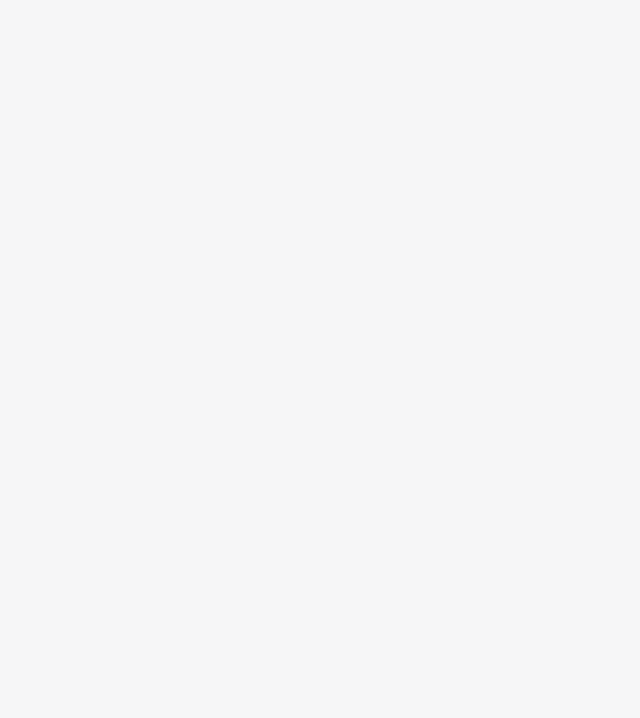
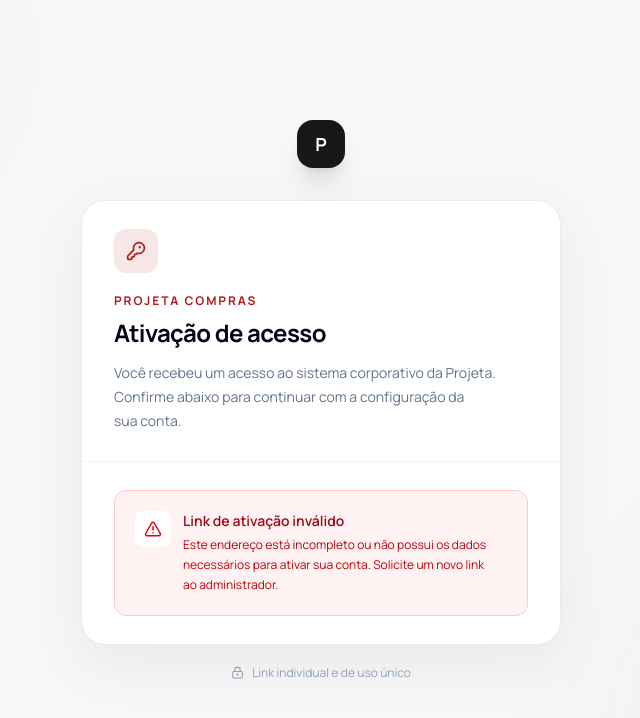
Before and after one commit to Hugoritimo/Fluxo_ComprasPROJ, a Next.js app: page /ativar-acesso in a window 1280 px wide. Before the commit this address had no page. Shown: the top 718 px of the page, without its empty margins (319-959 px from the left). Built offline with nearby package versions, Linux system fonts and the light colour scheme.

Commit message:
feat:correçãolinks

```diff
--- a/src/app/(auth)/ativar-acesso/activate-access-form.tsx
+++ b/src/app/(auth)/ativar-acesso/activate-access-form.tsx
@@ -19,14 +19,17 @@
   error: null,
 };
 
+type ActivationType =
+  | "invite"
+  | "magiclink"
+  | "email";
+
 export default function ActivateAccessForm({
   tokenHash,
   type,
 }: {
   tokenHash: string;
-  type:
-    | "invite"
-    | "magiclink";
+  type: ActivationType;
 }) {
   const [
     state,
--- a/src/app/(auth)/ativar-acesso/page.tsx
+++ b/src/app/(auth)/ativar-acesso/page.tsx
@@ -1,14 +1,16 @@
-import {
-  redirect,
-} from "next/navigation";
-
 import {
   KeyRound,
   LockKeyhole,
   ShieldCheck,
+  TriangleAlert,
 } from "lucide-react";
 
 import ActivateAccessForm from "./activate-access-form";
+
+type ActivationType =
+  | "invite"
+  | "magiclink"
+  | "email";
 
 type PageProps = {
   searchParams: Promise<{
@@ -17,41 +19,82 @@
   }>;
 };
 
+// ============================================================
+// VALIDAR TIPO DE LINK
+// ============================================================
+
+function isValidActivationType(
+  value:
+    | string
+    | undefined
+): value is ActivationType {
+  return (
+    value === "invite" ||
+    value === "magiclink" ||
+    value === "email"
+  );
+}
+
+// ============================================================
+// PAGE
+// ============================================================
+
 export default async function ActivateAccessPage({
   searchParams,
 }: PageProps) {
   const params =
     await searchParams;
 
+  // ==========================================================
+  // TOKEN
+  // ==========================================================
+
   const tokenHash =
-    params.token_hash?.trim();
+    params.token_hash
+      ?.trim() ||
+    null;
 
-  const type =
-    params.type?.trim();
+  // ==========================================================
+  // TIPO
+  // ==========================================================
 
-  if (!tokenHash) {
-    redirect(
-      "/link-invalido"
+  const rawType =
+    params.type
+      ?.trim()
+      .toLowerCase();
+
+  const activationType:
+    ActivationType | null =
+    isValidActivationType(
+      rawType
+    )
+      ? rawType
+      : null;
+
+  // ==========================================================
+  // LINK VÁLIDO
+  // ==========================================================
+
+  const hasValidLink =
+    Boolean(
+      tokenHash &&
+      activationType
     );
-  }
-
-  if (
-    type !== "invite" &&
-    type !== "magiclink"
-  ) {
-    redirect(
-      "/link-invalido"
-    );
-  }
 
   return (
     <main className="relative flex min-h-screen items-center justify-center overflow-hidden bg-[#F7F7F8] px-6 py-12">
+      {/* ======================================================
+          FUNDO
+      ====================================================== */}
+
       <div className="pointer-events-none absolute -left-40 -top-40 h-[420px] w-[420px] rounded-full bg-[#AF1B1B]/[0.04] blur-3xl" />
 
       <div className="pointer-events-none absolute -bottom-48 -right-32 h-[480px] w-[480px] rounded-full bg-[#AF1B1B]/[0.035] blur-3xl" />
 
       <div className="relative w-full max-w-[480px]">
-        {/* MARCA */}
+        {/* ====================================================
+            MARCA
+        ==================================================== */}
 
         <div className="mb-8 flex justify-center">
           <div className="flex h-12 w-12 items-center justify-center rounded-2xl bg-[#171717] text-lg font-bold text-white shadow-xl">
@@ -59,13 +102,21 @@
           </div>
         </div>
 
-        {/* CARD */}
+        {/* ====================================================
+            CARD
+        ==================================================== */}
 
         <section className="overflow-hidden rounded-[24px] border border-slate-200/80 bg-white shadow-[0_20px_60px_rgba(0,0,0,0.06)]">
+          {/* ==================================================
+              HEADER
+          ================================================== */}
+
           <div className="border-b border-slate-100 px-7 py-7 sm:px-8">
             <div className="flex h-11 w-11 items-center justify-center rounded-xl bg-[#AF1B1B]/10 text-[#AF1B1B]">
               <KeyRound
-                size={20}
+                size={
+                  20
+                }
               />
             </div>
 
@@ -78,45 +129,100 @@
             </h1>
 
             <p className="mt-3 text-sm leading-6 text-slate-500">
-              Você recebeu um acesso ao sistema
-              corporativo da Projeta. Confirme abaixo
-              para continuar com a configuração da sua
-              conta.
+              Você recebeu um acesso ao sistema corporativo da
+              Projeta. Confirme abaixo para continuar com a
+              configuração da sua conta.
             </p>
           </div>
 
+          {/* ==================================================
+              CONTEÚDO
+          ================================================== */}
+
           <div className="px-7 py-7 sm:px-8">
+            {hasValidLink &&
+            tokenHash &&
+            activationType ? (
+              <>
+                {/* ============================================
+                    INFORMAÇÃO DE SEGURANÇA
+                ============================================ */}
+
                 <div className="mb-6 rounded-xl border border-slate-200 bg-slate-50 p-4">
                   <div className="flex gap-3">
                     <ShieldCheck
-                  size={18}
+                      size={
+                        18
+                      }
                       className="mt-0.5 shrink-0 text-slate-500"
                     />
 
                     <p className="text-xs leading-5 text-slate-500">
-                  O link somente será validado após você
-                  clicar em{" "}
+                      O link somente será validado após você clicar
+                      em{" "}
                       <strong className="text-slate-700">
                         Ativar meu acesso
                       </strong>
-                  . Em seguida, será solicitado que você
-                  defina sua senha pessoal.
+                      . Em seguida, será solicitado que você defina
+                      sua senha pessoal.
                     </p>
                   </div>
                 </div>
+
+                {/* ============================================
+                    FORMULÁRIO
+                ============================================ */}
 
                 <ActivateAccessForm
                   tokenHash={
                     tokenHash
                   }
-              type={type}
+                  type={
+                    activationType
+                  }
                 />
+              </>
+            ) : (
+              /* ==============================================
+                  LINK MALFORMADO
+              ============================================== */
+
+              <div className="rounded-xl border border-red-200 bg-red-50 p-5">
+                <div className="flex gap-3">
+                  <div className="flex h-9 w-9 shrink-0 items-center justify-center rounded-lg bg-white text-red-600">
+                    <TriangleAlert
+                      size={
+                        18
+                      }
+                    />
+                  </div>
+
+                  <div>
+                    <p className="text-sm font-semibold text-red-800">
+                      Link de ativação inválido
+                    </p>
+
+                    <p className="mt-1 text-xs leading-5 text-red-700">
+                      Este endereço está incompleto ou não possui
+                      os dados necessários para ativar sua conta.
+                      Solicite um novo link ao administrador.
+                    </p>
+                  </div>
+                </div>
+              </div>
+            )}
           </div>
         </section>
 
+        {/* ====================================================
+            FOOTER
+        ==================================================== */}
+
         <div className="mt-5 flex items-center justify-center gap-2 text-xs text-slate-400">
           <LockKeyhole
-            size={13}
+            size={
+              13
+            }
           />
 
           Link individual e de uso único
```
Lines whose indentation alone changed are shown as unchanged.
